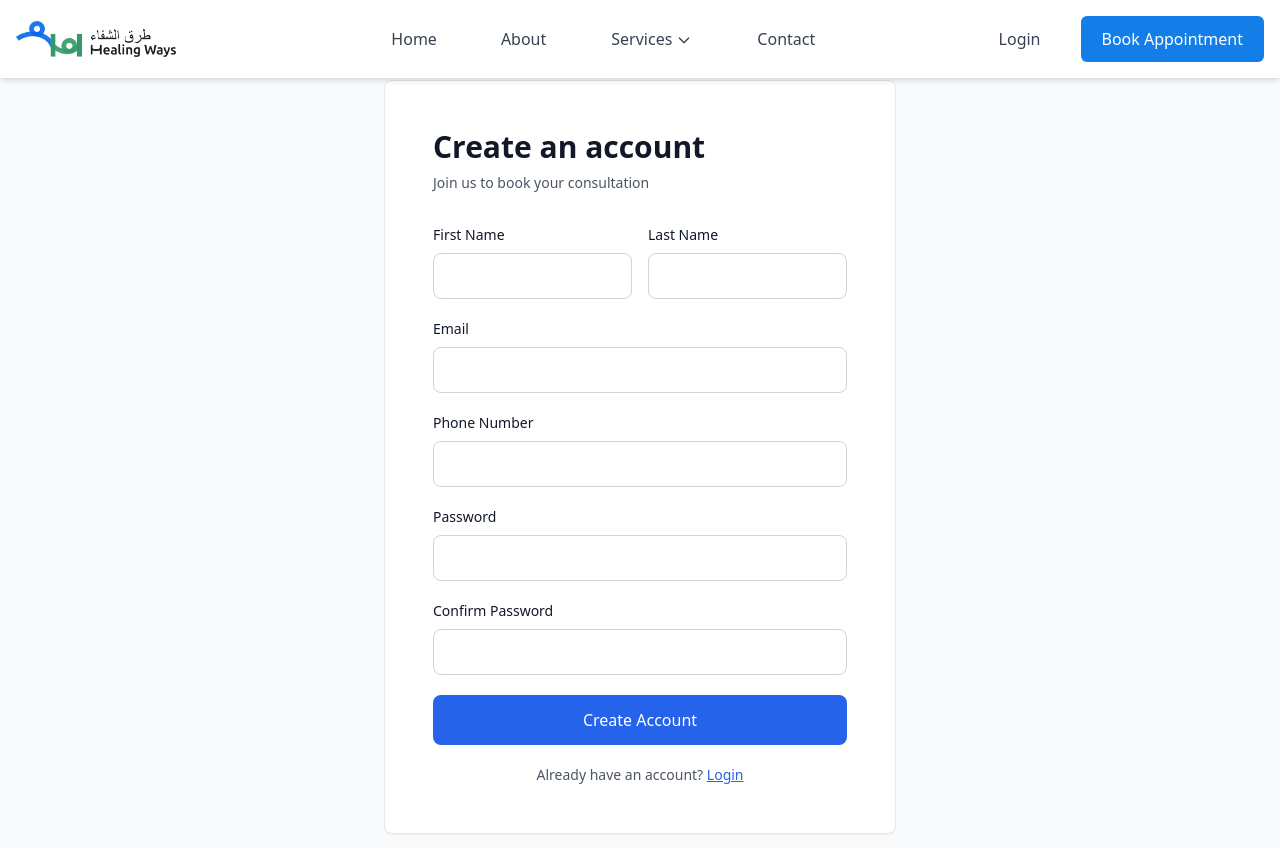
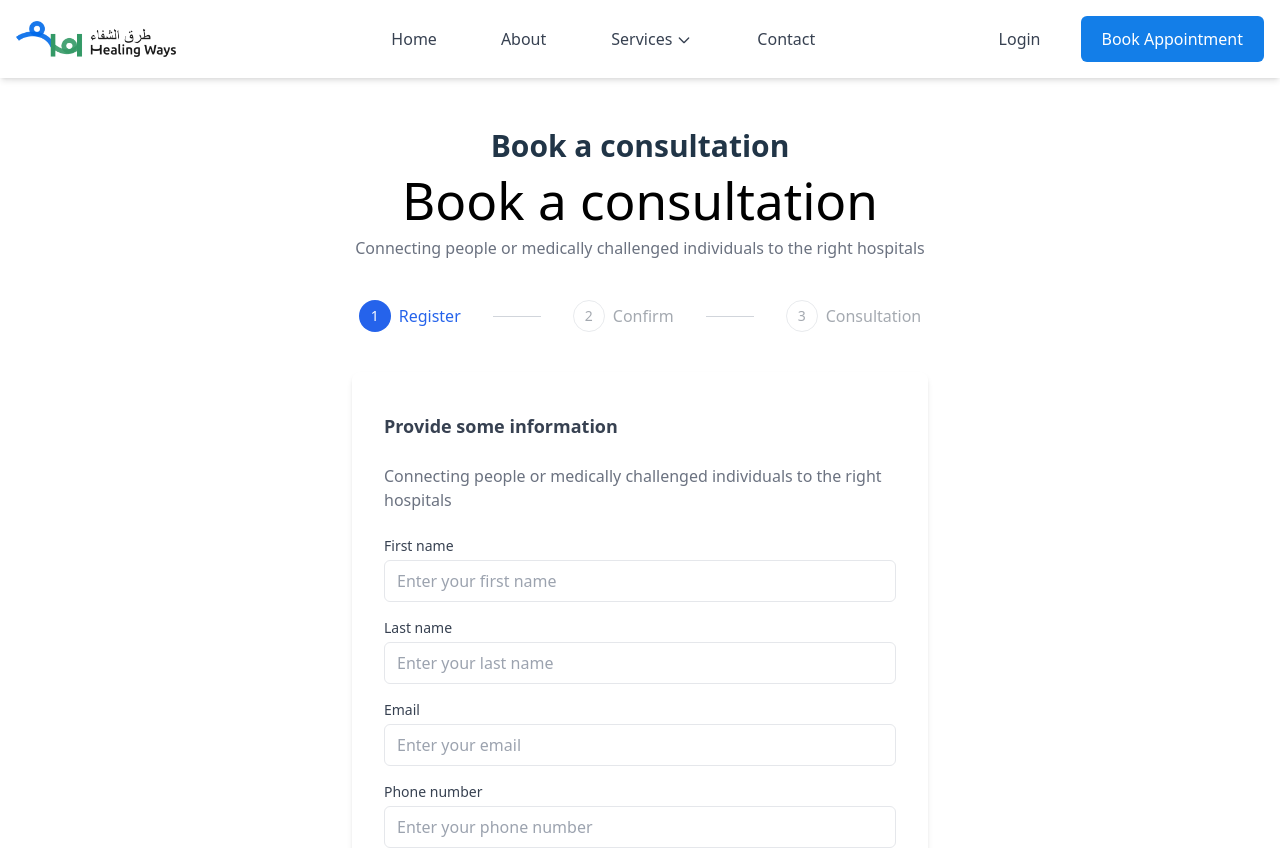
Before and after one commit to Binmuhammad001/healing-ways, a React (Vite) app: page /signup in a window 1280 px wide. Shown: the top 848 px of the page. Built offline with nearby package versions, Linux system fonts and the light colour scheme.

Commit message:
Update signup_form.jsx

```diff
--- a/src/components/signup/signup_form.jsx
+++ b/src/components/signup/signup_form.jsx
@@ -1,199 +1,222 @@
-import { useState } from 'react';
-import { useNavigate, useLocation } from 'react-router-dom';
-import { useAuth } from '../../context/AuthContext';
+import React, { useState } from "react";
+import { useNavigate } from "react-router-dom"; // Import useNavigate
+import { authAPI } from "../services/api";
 
-export default function SignupForm() {
-  const navigate = useNavigate();
-  const location = useLocation();
-  const { register } = useAuth();
+export default function BookConsultationForm() {
+  const navigate = useNavigate(); // Initialize navigate
+  const [formData, setFormData] = useState({
+    firstName: "",
+    lastName: "",
+    email: "",
+    phone: "",
+    address: "",
+    password: ""
+  });
 
-  const [formData, setFormData] = useState({
-    firstName: '',
-    lastName: '',
-    email: '',
-    phone: '',
-    password: '',
-    confirmPassword: ''
-  });
   const [loading, setLoading] = useState(false);
-  const [error, setError] = useState('');
+  const [error, setError] = useState("");
+  const [success, setSuccess] = useState("");
 
   const handleChange = (e) => {
     setFormData({
       ...formData,
       [e.target.name]: e.target.value
     });
-    setError('');
   };
 
   const handleSubmit = async (e) => {
     e.preventDefault();
-
-    // Validation
-    if (formData.password !== formData.confirmPassword) {
-      setError('Passwords do not match');
-      return;
-    }
-
     setLoading(true);
-    setError('');
+    setError("");
+    setSuccess("");
 
     try {
-      const result = await register({
-        firstName: formData.firstName,
-        lastName: formData.lastName,
-        email: formData.email,
-        phone: formData.phone,
-        password: formData.password
-      });
+      // Prepare data for backend (remove address as it's not in our backend model)
+      const { address, ...userData } = formData;
 
-      if (result.success) {
-        // Check if user came from booking flow
-        const fromBooking = location.state?.fromBooking || false;
+      // Call the backend API
+      const response = await authAPI.register(userData);
 
-        // Navigate to OTP verification with email and booking flag
-        navigate('/verify-otp', {
-          state: {
-            email: result.email,
-            fromBooking: fromBooking,
-            from: location.state?.from || '/'
+      if (response.data.success) {
+        setSuccess("Registration successful! Check your email for OTP verification.");
+
+        // Save user email for OTP verification page
+        localStorage.setItem('pendingEmail', formData.email);
+        localStorage.setItem('userData', JSON.stringify(userData));
+
+        // Redirect to OTP verification page immediately
+        navigate('/verify-otp'); // Use navigate instead of window.location.href
       }
-        });
-      } else {
-        setError(result.message || 'Registration failed');
-      }
-    } catch (err) {
-      setError('An error occurred. Please try again.');
+    } catch (error) {
+      console.error('Registration error:', error);
+      setError(
+        error.response?.data?.message ||
+        "Registration failed. Please try again."
+      );
     } finally {
       setLoading(false);
     }
   };
 
+  // Rest of your component remains the same...
   return (
-    <div className="min-h-screen bg-gray-50 flex items-center justify-center p-4 pt-20">
-      <div className="bg-white rounded-lg shadow-sm border border-gray-200 p-12 w-full max-w-lg">
-        <div className="mb-8">
-          <h1 className="text-3xl font-bold text-gray-900 mb-2">
-            Create an account
+    <div className="min-h-screen bg-white flex flex-col items-center px-4 pt-32">
+      {/* Top Title */}
+      <h1 className="text-3xl font-semibold text-center text-gray">Book a consultation</h1>
+
+      <h1 className="text-black text-center mt-2">
+        Book a consultation
       </h1>
-          <p className="text-gray-600 text-sm">
-            Join us to book your consultation
+      <p className="text-gray-500 text-center mt-2">
+        Connecting people or medically challenged individuals to the right hospitals
       </p>
+
+      {/* Stepper */}
+      <div className="flex items-center gap-8 mt-10">
+        <div className="flex items-center gap-2">
+          <div className="w-8 h-8 rounded-full bg-blue-600 text-white flex items-center justify-center text-sm">
+            1
+          </div>
+          <span className="text-blue-600 font-medium">Register</span>
         </div>
 
+        <div className="h-px bg-gray-300 w-12"></div>
+
+        <div className="flex items-center gap-2 opacity-50">
+          <div className="w-8 h-8 rounded-full border border-gray-300 text-gray-600 flex items-center justify-center text-sm">
+            2
+          </div>
+          <span className="text-gray-600 font-medium">Confirm</span>
+        </div>
+
+        <div className="h-px bg-gray-300 w-12"></div>
+
+        <div className="flex items-center gap-2 opacity-50">
+          <div className="w-8 h-8 rounded-full border border-gray-300 text-gray-600 flex items-center justify-center text-sm">
+            3
+          </div>
+          <span className="text-gray-600 font-medium">Consultation</span>
+        </div>
+      </div>
+
+      {/* Form Card */}
+      <div className="w-full max-w-xl bg-white shadow-md rounded-lg p-8 mt-10">
+
+        <h2 className="text-gray-700 mt-2 mb-6 text-lg font-bold">
+          Provide some information
+        </h2>
+        <p className="text-gray-500 mt-1 mb-6">
+          Connecting people or medically challenged individuals to the right hospitals
+        </p>
+
+        {/* Success Message */}
+        {success && (
+          <div className="mb-4 p-3 bg-green-100 border border-green-400 text-green-700 rounded">
+            {success}
+          </div>
+        )}
+
+        {/* Error Message */}
         {error && (
-          <div className="mb-6 p-4 bg-red-100 border border-red-400 text-red-700 rounded-lg">
+          <div className="mb-4 p-3 bg-red-100 border border-red-400 text-red-700 rounded">
             {error}
           </div>
         )}
 
-        <form onSubmit={handleSubmit} className="space-y-5">
-          <div className="grid grid-cols-2 gap-4">
+        <form className="space-y-4" onSubmit={handleSubmit}>
+          {/* First Name */}
           <div>
-              <label htmlFor="firstName" className="block text-sm font-medium text-gray-900 mb-2">
-                First Name
-              </label>
+            <label className="block text-sm font-medium text-gray-700">First name</label>
             <input
               type="text"
-                id="firstName"
               name="firstName"
+              placeholder="Enter your first name"
+              className="mt-1 w-full border rounded-md px-3 py-2 bg-white text-gray-700 focus:ring-blue-500 focus:border-blue-500"
               value={formData.firstName}
               onChange={handleChange}
               required
-                className="w-full px-4 py-3 bg-white border border-gray-300 rounded-lg focus:outline-none focus:ring-2 focus:ring-blue-500 focus:border-transparent text-sm"
             />
           </div>
+
+          {/* Last Name */}
           <div>
-              <label htmlFor="lastName" className="block text-sm font-medium text-gray-900 mb-2">
-                Last Name
-              </label>
+            <label className="block text-sm font-medium text-gray-700">Last name</label>
             <input
               type="text"
-                id="lastName"
               name="lastName"
+              placeholder="Enter your last name"
+              className="mt-1 w-full border rounded-md px-3 py-2 bg-white text-gray-700 focus:ring-blue-500 focus:border-blue-500"
               value={formData.lastName}
               onChange={handleChange}
               required
-                className="w-full px-4 py-3 bg-white border border-gray-300 rounded-lg focus:outline-none focus:ring-2 focus:ring-blue-500 focus:border-transparent text-sm"
             />
           </div>
-          </div>
 
+          {/* Email */}
           <div>
-            <label htmlFor="email" className="block text-sm font-medium text-gray-900 mb-2">
-              Email
-            </label>
+            <label className="block text-sm font-medium text-gray-700">Email</label>
             <input
               type="email"
-              id="email"
               name="email"
+              placeholder="Enter your email"
+              className="mt-1 w-full border rounded-md px-3 py-2 bg-white text-gray-700 focus:ring-blue-500 focus:border-blue-500"
               value={formData.email}
               onChange={handleChange}
               required
-              className="w-full px-4 py-3 bg-white border border-gray-300 rounded-lg focus:outline-none focus:ring-2 focus:ring-blue-500 focus:border-transparent text-sm"
             />
           </div>
 
+          {/* Phone number */}
           <div>
-            <label htmlFor="phone" className="block text-sm font-medium text-gray-900 mb-2">
-              Phone Number
-            </label>
+            <label className="block text-sm font-medium text-gray-700">Phone number</label>
             <input
-              type="tel"
-              id="phone"
+              type="text"
               name="phone"
+              placeholder="Enter your phone number"
+              className="mt-1 w-full border rounded-md px-3 py-2 bg-white text-gray-700 focus:ring-blue-500 focus:border-blue-500"
               value={formData.phone}
               onChange={handleChange}
-              className="w-full px-4 py-3 bg-white border border-gray-300 rounded-lg focus:outline-none focus:ring-2 focus:ring-blue-500 focus:border-transparent text-sm"
             />
           </div>
 
+          {/* Address (Optional - not sent to backend) */}
           <div>
-            <label htmlFor="password" className="block text-sm font-medium text-gray-900 mb-2">
-              Password
-            </label>
+            <label className="block text-sm font-medium text-gray-700">Address (Optional)</label>
             <input
-              type="password"
-              id="password"
-              name="password"
-              value={formData.password}
+              type="text"
+              name="address"
+              placeholder="Enter your address"
+              className="mt-1 w-full border rounded-md px-3 py-2 bg-white text-gray-700 focus:ring-blue-500 focus:border-blue-500"
+              value={formData.address}
               onChange={handleChange}
-              required
-              className="w-full px-4 py-3 bg-white border border-gray-300 rounded-lg focus:outline-none focus:ring-2 focus:ring-blue-500 focus:border-transparent text-sm"
             />
           </div>
 
+          {/* Password */}
           <div>
-            <label htmlFor="confirmPassword" className="block text-sm font-medium text-gray-900 mb-2">
-              Confirm Password
-            </label>
+            <label className="block text-sm font-medium text-gray-700">Password</label>
             <input
               type="password"
-              id="confirmPassword"
-              name="confirmPassword"
-              value={formData.confirmPassword}
+              name="password"
+              placeholder="Enter password (min. 6 characters)"
+              className="mt-1 w-full border rounded-md px-3 py-2 bg-white text-gray-700 focus:ring-blue-500 focus:border-blue-500"
+              value={formData.password}
               onChange={handleChange}
+              minLength="6"
               required
-              className="w-full px-4 py-3 bg-white border border-gray-300 rounded-lg focus:outline-none focus:ring-2 focus:ring-blue-500 focus:border-transparent text-sm"
             />
           </div>
 
+          {/* Button */}
           <button
             type="submit"
             disabled={loading}
-            className={`w-full bg-blue-600 hover:bg-blue-700 text-white font-medium py-3 px-4 rounded-lg transition-colors ${
-              loading ? 'opacity-50 cursor-not-allowed' : ''
+            className={`w-full bg-blue-600 text-white py-2 rounded-md text-center mt-6 transition ${
+              loading ? 'opacity-50 cursor-not-allowed' : 'hover:bg-blue-700'
             }`}
           >
-            {loading ? 'Creating Account...' : 'Create Account'}
+            {loading ? 'Registering...' : 'Next'}
           </button>
-
-          <div className="text-center text-sm text-gray-600">
-            Already have an account?{' '}
-            <a href="/login" className="text-blue-600 font-medium hover:text-blue-700 underline">
-              Login
-            </a>
-          </div>
         </form>
       </div>
     </div>
```
Lines whose indentation alone changed are shown as unchanged.
